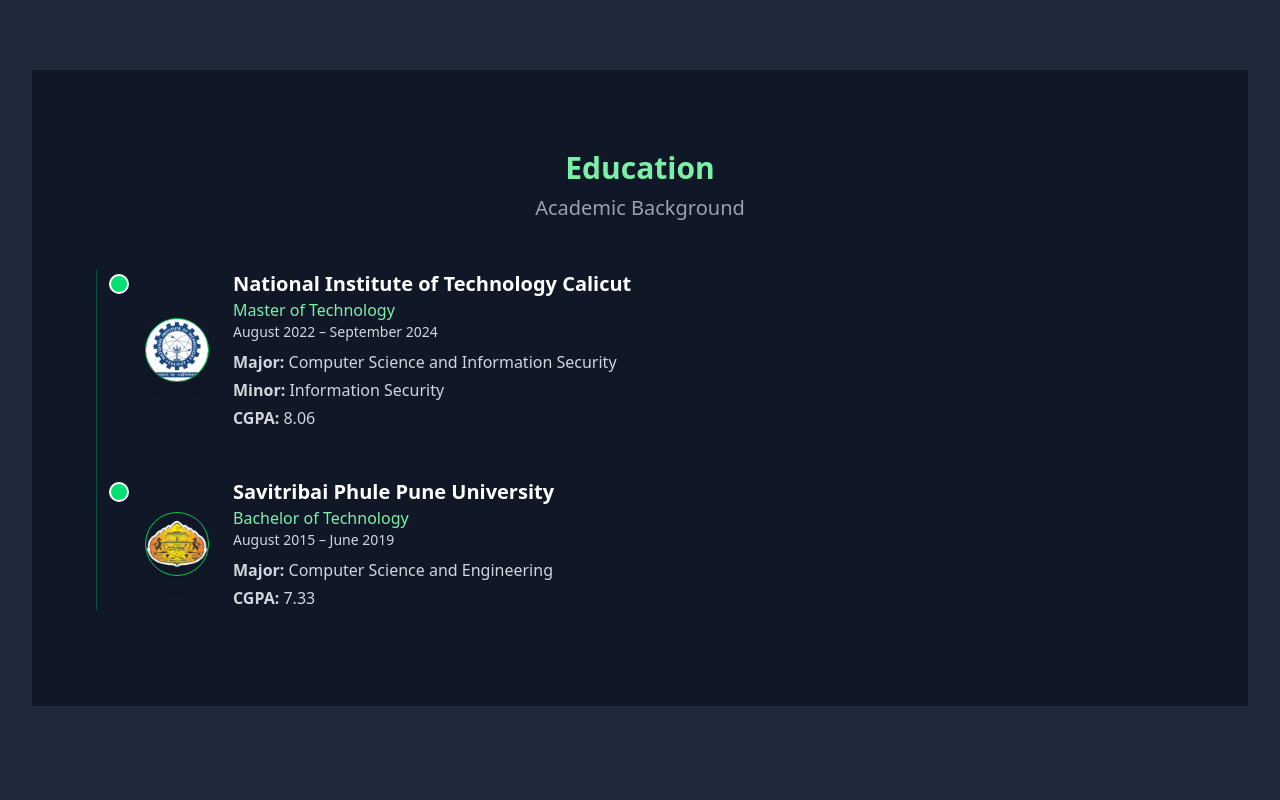
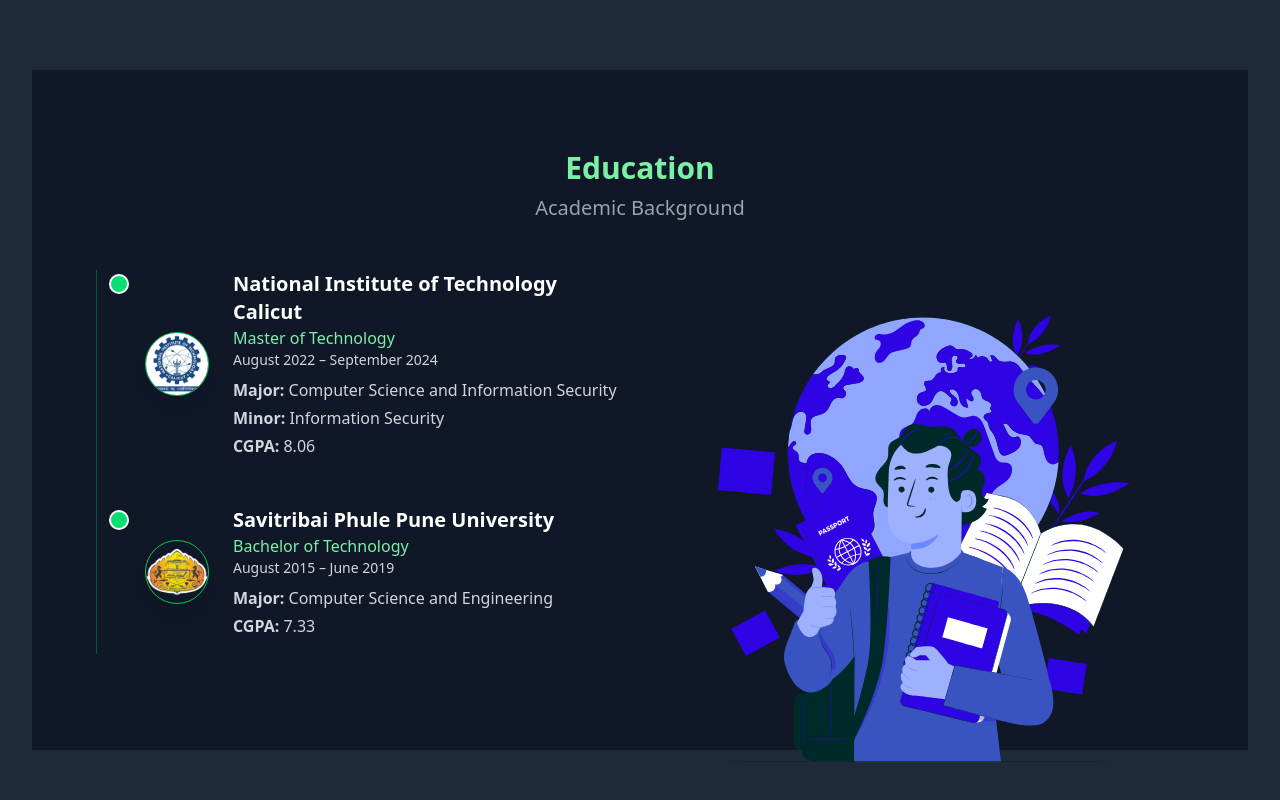
Before and after one commit to sbavis20/my-portfolio-app, a React (Vite) app: page / in a window 1280 px wide. Shown: the part 1285-2085 px from the top of the page. Built offline with nearby package versions, Linux system fonts and the light colour scheme.

Commit message:
Education Section lottie added

```diff
--- a/package.json
+++ b/package.json
@@ -14,6 +14,7 @@
     "@tailwindcss/typography": "^0.5.16",
     "@tailwindcss/vite": "^4.1.5",
     "framer-motion": "^12.10.4",
+    "lottie-react": "^2.4.1",
     "react": "^19.1.0",
     "react-dom": "^19.1.0",
     "react-icons": "^5.5.0",
--- a/src/components/Education.jsx
+++ b/src/components/Education.jsx
@@ -1,5 +1,7 @@
+import Lottie from "lottie-react";
 import nitclogo from "/imgs/nitc_logo.png";
 import suplogo from "/imgs/SUP_logo.png";
+import educationLottie from "/imgs/book.json"; // Replace with your actual path
 
 export default function Education() {
   return (
@@ -8,7 +10,9 @@
         <h2 className="text-3xl font-bold mb-2 text-center text-green-300">Education</h2>
         <h3 className="text-xl font-medium mb-12 text-center text-gray-400">Academic Background</h3>
 
-        <div className="relative border-l border-green-400/30 pl-6">
+        <div className="flex flex-col lg:flex-row items-start gap-12">
+          {/* Timeline Section */}
+          <div className="relative border-l border-green-400/30 pl-6 lg:w-1/2">
             {/* NIT Calicut */}
             <div className="mb-12 relative pl-6">
               <div className="absolute -left-3 top-1 w-5 h-5 bg-green-400 rounded-full border-2 border-white"></div>
@@ -43,7 +47,12 @@
                 </div>
               </div>
             </div>
+          </div>
 
+          {/* Lottie Animation Right */}
+          <div className="lg:w-1/2 w-full">
+            <Lottie animationData={educationLottie} loop={true} className="w-full max-h-[400px]" />
+          </div>
         </div>
       </div>
     </section>
```
Also changed, not shown: 1 other file (tests, documents, lock files or other folders). Lines whose indentation alone changed are shown as unchanged.
